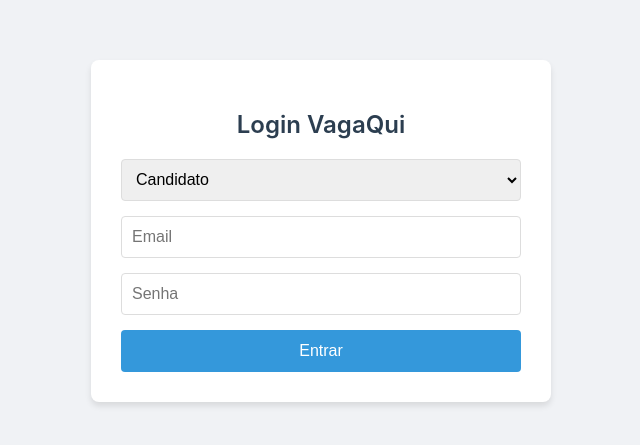
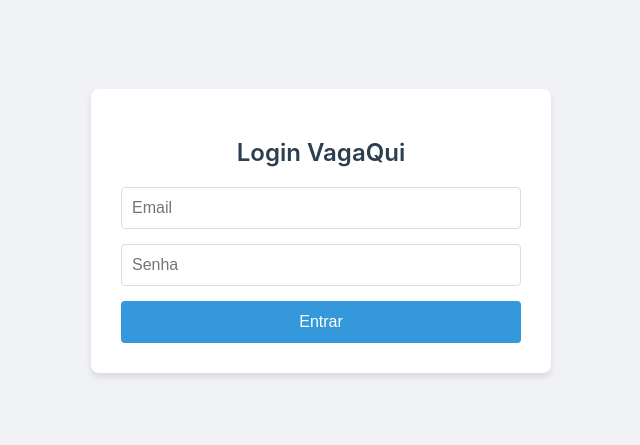
Before and after one commit to adelazarini/vagaqui, a React (Create React App) app in the folder front/: page /login in a window 1280 px wide. Shown: the part 169-614 px from the top of the page, without its empty margins (319-959 px from the left). Built offline with nearby package versions, Linux system fonts and the light colour scheme.

Commit message:
tirar o tipo usuario login

```diff
--- a/front/src/pages/login/login_index.tsx
+++ b/front/src/pages/login/login_index.tsx
@@ -18,8 +18,6 @@
         setEmail,
         senha,
         setSenha,
-        tipoUsuario,
-        setTipoUsuario,
         error,
         loading,
         handleLogin
@@ -30,17 +28,6 @@
             <LoginBox>
                 <Title>Login VagaQui</Title>
                 <Form onSubmit={handleLogin}>
-                    <Select
-                        value={tipoUsuario}
-                        onChange={(e) => setTipoUsuario(e.target.value as TipoUsuario)}
-                        required
-                    >
-                        <option value="">Selecione o Tipo de Usuário</option>
-                        <option value={TIPOS_USUARIO.CANDIDATO}>Candidato</option>
-                        <option value={TIPOS_USUARIO.EMPRESA}>Empresa</option>
-                        <option value={TIPOS_USUARIO.ENTREVISTADOR}>Entrevistador</option>
-                    </Select>
-
                     <Input
                         type="email"
                         placeholder="Email"
```
